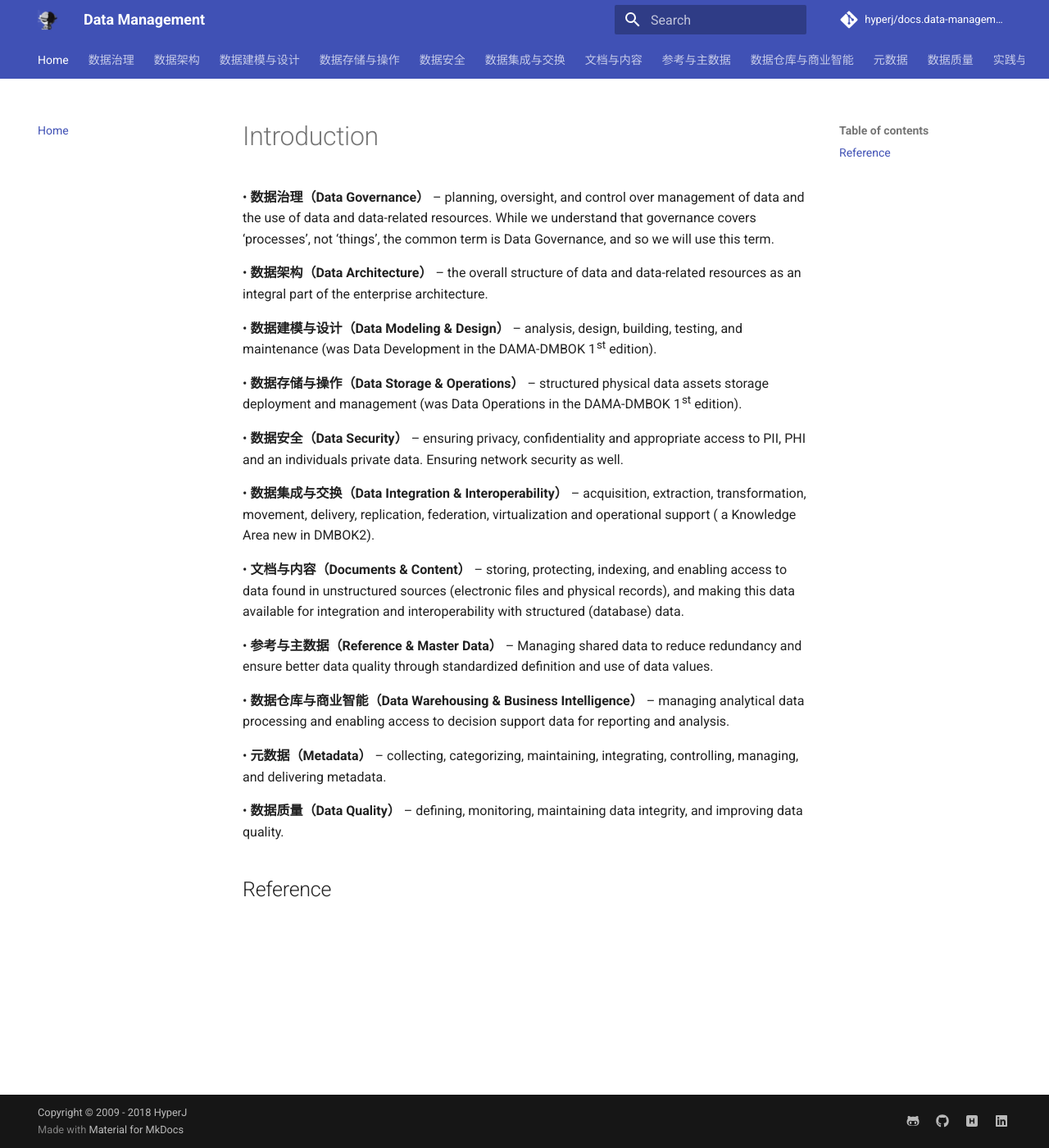
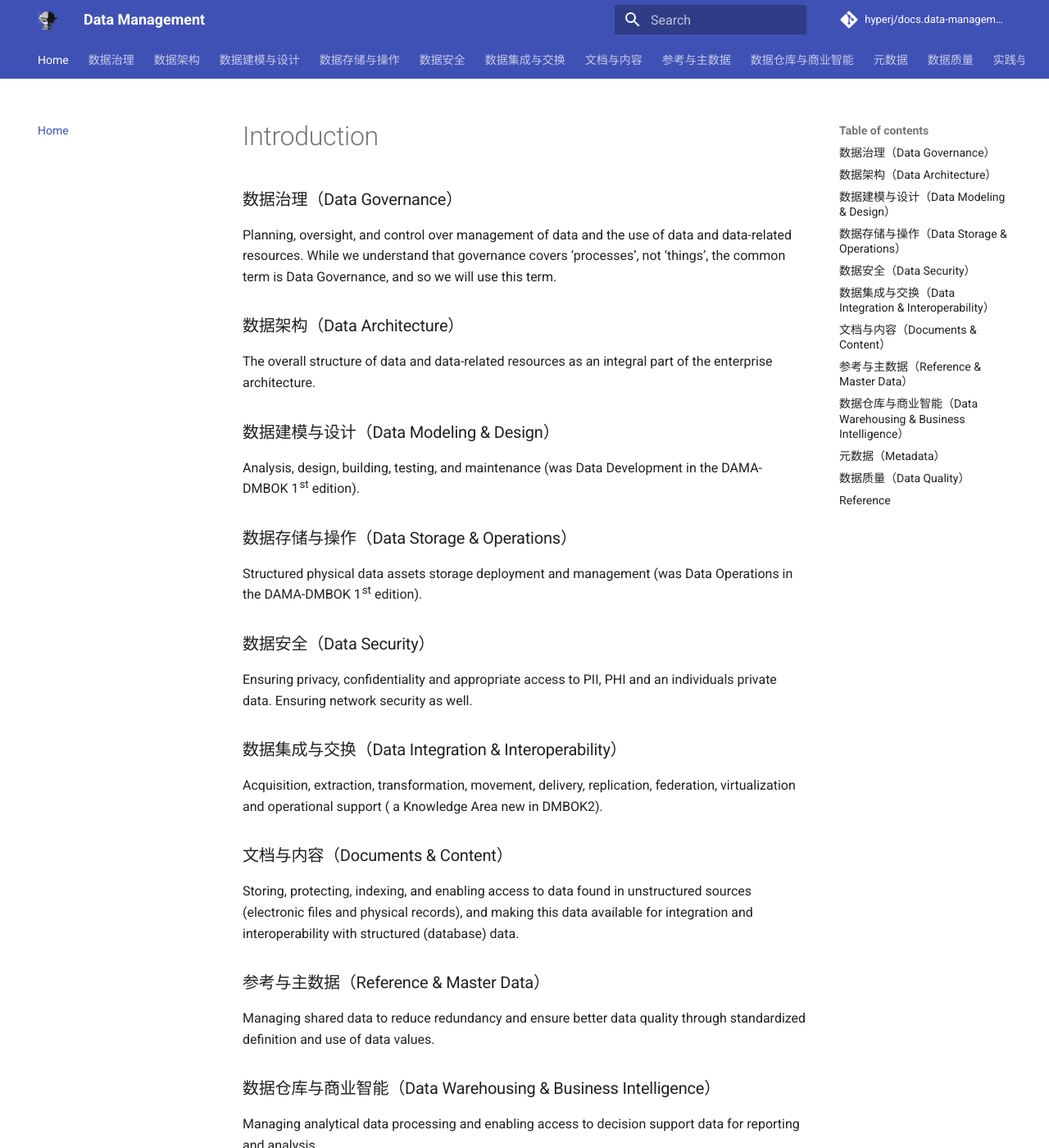
Before and after one commit to hyperj/note.data-management, an MkDocs documentation site: the page built from docs/index.md, in a window 1280 px wide and 1400 px high. Shown: the whole window at 82% size. Built offline with MkDocs 1.6.1 and Material for MkDocs 9.7.7, drawn with Linux system fonts in a browser that asks for light colours; comment, search, counter and statistics services are not loaded; some of the changed text lies outside the part shown.

Commit message:
update docs

```diff
--- a/docs/index.md
+++ b/docs/index.md
@@ -1,25 +1,47 @@
 # Introduction
 
-• **数据治理（Data Governance）** – planning, oversight, and control over management of data and the use of data and data-related resources. While we understand that governance covers ‘processes’, not ‘things’, the common term is Data Governance, and so we will use this term.
+### 数据治理（Data Governance）
 
-• **数据架构（Data Architecture）** – the overall structure of data and data-related resources as an integral part of the enterprise architecture.
+Planning, oversight, and control over management of data and the use of data and data-related resources. While we understand that governance covers ‘processes’, not ‘things’, the common term is Data Governance, and so we will use this term.
 
-• **数据建模与设计（Data Modeling & Design）** – analysis, design, building, testing, and maintenance (was Data Development in the DAMA-DMBOK 1st edition).
+### 数据架构（Data Architecture）
 
-• **数据存储与操作（Data Storage & Operations）** – structured physical data assets storage deployment and management (was Data Operations in the DAMA-DMBOK 1st edition).
+The overall structure of data and data-related resources as an integral part of the enterprise architecture.
 
-• **数据安全（Data Security）** – ensuring privacy, confidentiality and appropriate access to PII, PHI and an individuals private data. Ensuring network security as well.
+### 数据建模与设计（Data Modeling & Design）
 
-• **数据集成与交换（Data Integration & Interoperability）** – acquisition, extraction, transformation, movement, delivery, replication, federation, virtualization and operational support ( a Knowledge Area new in DMBOK2).
+Analysis, design, building, testing, and maintenance (was Data Development in the DAMA-DMBOK 1st edition).
 
-• **文档与内容（Documents & Content）** – storing, protecting, indexing, and enabling access to data found in unstructured sources (electronic files and physical records), and making this data available for integration and interoperability with structured (database) data.
+### 数据存储与操作（Data Storage & Operations）
 
-• **参考与主数据（Reference & Master Data）** – Managing shared data to reduce redundancy and ensure better data quality through standardized definition and use of data values.
+Structured physical data assets storage deployment and management (was Data Operations in the DAMA-DMBOK 1st edition).
 
-• **数据仓库与商业智能（Data Warehousing & Business Intelligence）** – managing analytical data processing and enabling access to decision support data for reporting and analysis.
+### 数据安全（Data Security）
 
-• **元数据（Metadata）** – collecting, categorizing, maintaining, integrating, controlling, managing, and delivering metadata.
+Ensuring privacy, confidentiality and appropriate access to PII, PHI and an individuals private data. Ensuring network security as well.
 
-• **数据质量（Data Quality）** – defining, monitoring, maintaining data integrity, and improving data quality.
+### 数据集成与交换（Data Integration & Interoperability）
+
+Acquisition, extraction, transformation, movement, delivery, replication, federation, virtualization and operational support ( a Knowledge Area new in DMBOK2).
+
+### 文档与内容（Documents & Content）
+
+Storing, protecting, indexing, and enabling access to data found in unstructured sources (electronic files and physical records), and making this data available for integration and interoperability with structured (database) data.
+
+### 参考与主数据（Reference & Master Data）
+
+Managing shared data to reduce redundancy and ensure better data quality through standardized definition and use of data values.
+
+### 数据仓库与商业智能（Data Warehousing & Business Intelligence）
+
+Managing analytical data processing and enabling access to decision support data for reporting and analysis.
+
+### 元数据（Metadata）
+
+Collecting, categorizing, maintaining, integrating, controlling, managing, and delivering metadata.
+
+### 数据质量（Data Quality）
+
+Defining, monitoring, maintaining data integrity, and improving data quality.
 
 ## Reference
```
